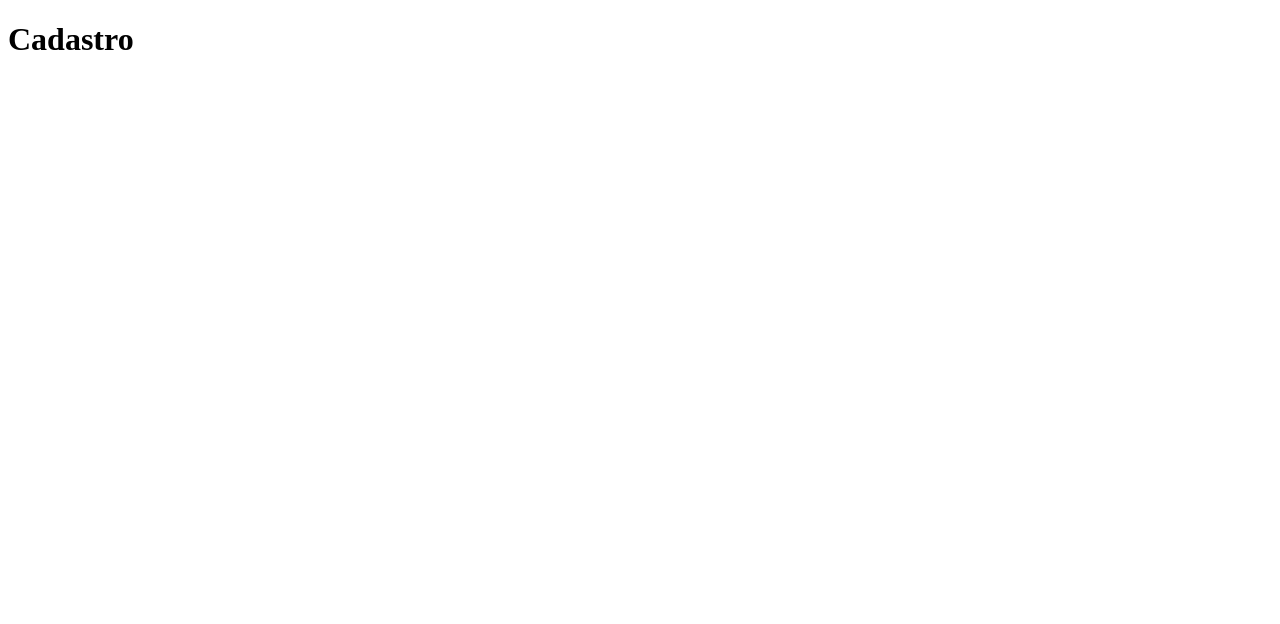
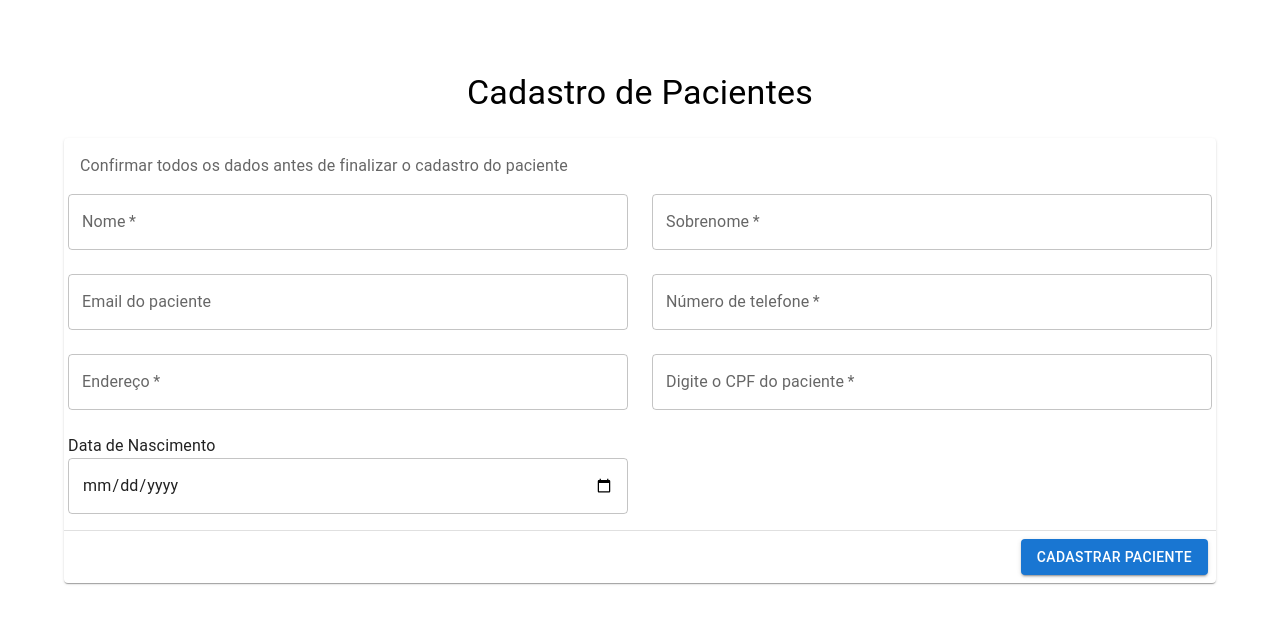
Before and after one commit to mtsteo/projeto-SGACO, a Next.js app: page /cadastro/Cadastro in a window 1280 px wide. Shown: the top 624 px of the page. Built offline with nearby package versions, Linux system fonts and the light colour scheme.

Commit message:
Formulário de cadastro começado !

```diff
--- a/src/pages/cadastro/Cadastro.js
+++ b/src/pages/cadastro/Cadastro.js
@@ -1,9 +1,155 @@
-import React from 'react'
+import { useState, useCallback } from "react";
+import {
+  Box,
+  Card,
+  Button,
+  CardActions,
+  CardContent,
+  CardHeader,
+  Divider,
+  TextField,
+  Container,
+  Stack,
+  Typography,
+  Unstable_Grid2 as Grid,
+} from "@mui/material";
 
 export default function Cadastro() {
+  const [values, setValues] = useState({
+    firstName: "",
+    lastName: "",
+    email: "",
+    phone: "",
+    cpf: "",
+    Adress: "",
+    DataNasc: "",
+  });
+
+  const handleChange = useCallback((event) => {
+    setValues((prevState) => ({
+      ...prevState,
+      [event.target.name]: event.target.value,
+    }));
+  }, []);
+
+  const handleSubmit = useCallback((event) => {
+    event.preventDefault();
+  }, []);
+
   return (
-    <div>
-      <h1>Cadastro</h1>
-    </div>
-  )
+    <>
+      <Box
+        sx={{
+          flexGrow: 1,
+          py: 8,
+        }}
+      >
+        <Container sx={{ width: "100%" }}>
+          <Stack
+            spacing={3}
+            sx={{ justifyContent: "center", alignItems: "center" }}
+          >
+            <div>
+              <Typography variant="h4">Cadastro de Pacientes</Typography>
+            </div>
+            <div>
+              <Grid container spacing={3} sx={{ justifyContent: "center" }}>
+                <Grid xs={12} md={8} lg={16}>
+                  <form autoComplete="off" noValidate onSubmit={handleSubmit}>
+                    <Card>
+                      <CardHeader
+                        subheader="Confirmar todos os dados antes de finalizar o cadastro do paciente"
+                      />
+                      <CardContent sx={{ pt: 0 }}>
+                        <Box sx={{ m: -1.5 }}>
+                          <Grid container spacing={3}>
+                            <Grid xs={12} md={6}>
+                              <TextField
+                                fullWidth
+                                label="Nome"
+                                name="firstName"
+                                onChange={handleChange}
+                                required
+                                value={values.firstName}
+                              />
+                            </Grid>
+                            <Grid xs={12} md={6}>
+                              <TextField
+                                fullWidth
+                                label="Sobrenome"
+                                name="lastName"
+                                onChange={handleChange}
+                                required
+                                value={values.lastName}
+                              />
+                            </Grid>
+                            <Grid xs={12} md={6}>
+                              <TextField
+                                fullWidth
+                                label="Email do paciente"
+                                name="email"
+                                onChange={handleChange}
+                                value={values.email}
+                              />
+                            </Grid>
+                            <Grid xs={12} md={6}>
+                              <TextField
+                                fullWidth
+                                label="Número de telefone"
+                                name="phone"
+                                required
+                                onChange={handleChange}
+                                value={values.phone}
+                              />
+                            </Grid>
+                            <Grid xs={12} md={6}>
+                              <TextField
+                                fullWidth
+                                label="Endereço"
+                                name="Adress"
+                                onChange={handleChange}
+                                required
+                                value={values.country}
+                              />
+                            </Grid>
+                            <Grid xs={12} md={6}>
+                              <TextField
+                                fullWidth
+                                label="Digite o CPF do paciente"
+                                name="cpf"
+                                onChange={handleChange}
+                                required
+                                value={values.cpf}
+                              ></TextField>
+                            </Grid>
+                            <Grid xs={12} md={6}>
+                              <Typography>
+                                Data de Nascimento
+                              </Typography>
+                              <TextField
+                                fullWidth
+                                name="DataNasc"
+                                onChange={handleChange}
+                                type="Date"
+                                required
+                                value={values.DataNasc}
+                              ></TextField>
+                            </Grid>
+                          </Grid>
+                        </Box>
+                      </CardContent>
+                      <Divider />
+                      <CardActions sx={{ justifyContent: "flex-end" }}>
+                        <Button onClick={handleSubmit} variant="contained">Cadastrar Paciente</Button>
+                      </CardActions>
+                    </Card>
+                  </form>
+                </Grid>
+              </Grid>
+            </div>
+          </Stack>
+        </Container>
+      </Box>
+    </>
+  );
 }
```
